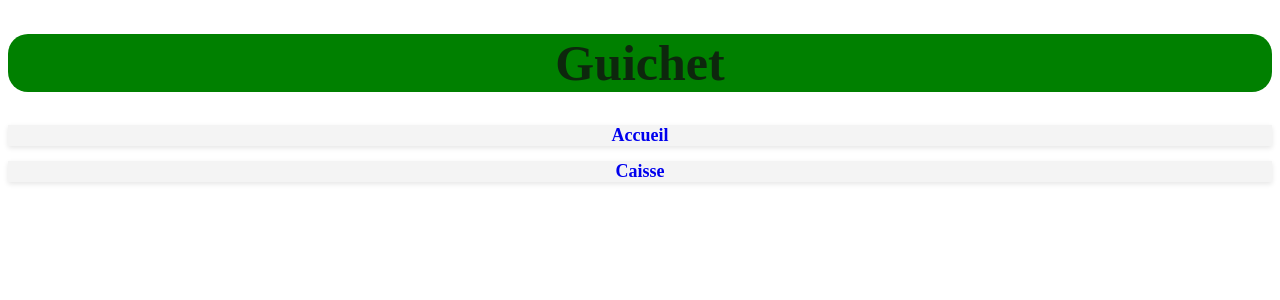
After one commit to HaikoTech/stage, a Django app: page /guichet in a window 1280 px wide. The commit adds this page. Shown: the top 300 px of the page. Run offline with Django 4.2, Linux system fonts and the light colour scheme; data comes from the database, SQL or seed files in the repository; both versions use the stored data as it was after the commit.

Commit message:
Ajout d un interface a chaque guichet

```diff
--- a/core/mi_lahatra/models.py
+++ b/core/mi_lahatra/models.py
@@ -14,3 +14,5 @@ class Personne(models.Model):
     nom = models.CharField(max_length=255)
     guichet = models.CharField(max_length=255)
     numero = models.IntegerField()
+    date_temps = models.CharField(max_length=255, default="")
+    statut = models.CharField(max_length=255, default="New")
--- a/core/mi_lahatra/static/style.css
+++ b/core/mi_lahatra/static/style.css
@@ -24,3 +24,13 @@ body{
     background-color: greenyellow;
     border-radius: 20px;
 }
+
+.back_color_green{
+    background-color: green;
+    border-radius: 20px
+}
+
+.little{
+    margin-left: 20%;
+    margin-right: 20%;
+}
--- /dev/null
+++ b/core/mi_lahatra/templates/guichet.html
@@ -0,0 +1,55 @@
+{% extends "index.html" %}
+
+{% block title %}
+  Guichet
+{% endblock %}
+
+
+{% block content %}
+  <h1 id="bienvenue" class="back_color_green">Guichet</h1>
+
+    <ul class="liste_guichet">
+      {% for g in g %}
+      <li>
+        <h3><a class="liste_guichet" href="/guichet/{{ g.id }}">{{ g.nom }}</a></h3>
+      </li>
+      {% endfor %}
+
+
+<style>
+    a{
+        text-decoration: none;
+    }
+    .liste_guichet {
+        list-style-type: none;
+        margin: 0;
+        padding: 0;
+        display: flex;
+        flex-direction: column;
+        gap: 15px;
+    }
+
+    .liste_guichet li {
+        background-color: #f4f4f4;
+        border-radius:
+        padding: 15px;
+        box-shadow: 0 2px 5px rgba(0, 0, 0, 0.1);
+        transition: transform 0.2s ease-in-out;
+        cursor: pointer;
+    }
+
+    .liste_guichet li h3 {
+        margin: 0;
+        font-size: 18px;
+        color: #333;
+    }
+
+    .liste_guichet li::hover {
+        color: #222;
+    }
+
+    .liste_guichet li p {
+        text-align: left;
+    }
+</style>
+{% endblock %}
--- a/core/mi_lahatra/templates/main.html
+++ b/core/mi_lahatra/templates/main.html
@@ -6,7 +6,7 @@
 
 
 {% block content %}
-  <h1 id="bienvenue">mi-lahatra</h1>
+  <h1 id="bienvenue" class="back_color_green">mi-lahatra</h1>
 
   {% if fin and fin != "" %}
   <script>
--- a/core/mi_lahatra/urls.py
+++ b/core/mi_lahatra/urls.py
@@ -12,7 +12,7 @@ urlpatterns = [
     path('ajouter_guichet', app.ajout_guichet),
     path('ajouter_guichet/ajouter', app.ajout_guichet_ajout),
 
-    path('suppr_personne/<int:id>', app.suppr_personne),
+    path('suppr_personne/<str:page>/<int:id>', app.suppr_personne),
     path('suppr_guichet/<int:id>', app.suppr_guichet),
 
     path('modif_guichet/<int:id>', app.modif_guichet),
@@ -22,4 +22,7 @@ urlpatterns = [
     path('modif_personne/modification/<int:id>', app.modif_personne_m),
 
     path('attente', app.attente_main),
+
+    path('guichet', app.guichet),
+    path('guichet/<int:id>', app.guichet_id),
 ]
--- a/core/mi_lahatra/views.py
+++ b/core/mi_lahatra/views.py
@@ -7,6 +7,8 @@ from django.db.models import Q
 
 from mi_lahatra.models import Guichet
 from mi_lahatra.models import Personne
+
+from datetime import *
 
 
 class Application():
@@ -38,9 +40,14 @@ class Application():
         template = loader.get_template('base.html')
         guichet = Guichet.objects.all().values()
         pers = Personne.objects.all().values()
+
+        date = datetime.now()
+        date = date.strftime("%d/%m/%Y %H:%M:%S")
+
         context = {
             'g': guichet,
             'p': pers,
+            'date': date,
         }
         return HttpResponse(template.render(context, request))
 
@@ -48,11 +55,15 @@ class Application():
     def ajout_pers(request):
         x = request.POST['input_nom']
         y = request.POST['input_guichet']
+        date = datetime.now()
+        date = date.strftime("%d/%m/%Y %H:%M:%S")
+
         pers = Personne(nom=x, guichet=y)
         guichet = Guichet.objects.get(nom=y)
         guichet.nb_now += 1
         guichet.nb_personne += 1
         pers.numero = guichet.nb_now
+        pers.date_temps = date
         pers.save()
         guichet.save()
 
@@ -102,7 +113,7 @@ class Application():
         return HttpResponse(template.render(context, request))
 
     @staticmethod
-    def suppr_personne(request, id):
+    def suppr_personne(request, page, id):
         pers = Personne.objects.get(id=id)
         guich = pers.guichet
         guichet = Guichet.objects.get(nom=guich)
@@ -115,13 +126,27 @@ class Application():
         guichet.save()
         pers.delete()
 
-        template = loader.get_template('base.html')
-        guichet = Guichet.objects.all().values()
-        pers = Personne.objects.all().values()
-        context = {
-            'g': guichet,
-            'p': pers,
-        }
+        template = loader.get_template(page+".html")
+
+        if page == "guichet_id":
+            guichet = Guichet.objects.get(nom=guich)
+            pers = Personne.objects.filter(guichet=guichet.nom)
+            try:
+                p_now = Personne.objects.earliest('id')
+            except:
+                p_now = "0"
+            context = {
+                'g': guichet,
+                'p': pers,
+                'p_now': p_now,
+            }
+        else:
+            guichet = Guichet.objects.all().values()
+            pers = Personne.objects.all().values()
+            context = {
+                'g': guichet,
+                'p': pers,
+            }
         return HttpResponse(template.render(context, request))
 
     @staticmethod
@@ -226,3 +251,32 @@ class Application():
             'p': pers,
         }
         return HttpResponse(template.render(context, request))
+
+    @staticmethod
+    def guichet(request):
+        template = loader.get_template('guichet.html')
+        guichet = Guichet.objects.all().values()
+        pers = Personne.objects.all().values()
+        context = {
+            'g': guichet,
+            'p': pers,
+        }
+        return HttpResponse(template.render(context, request))
+
+    @staticmethod
+    def guichet_id(request, id):
+        template = loader.get_template('guichet_id.html')
+        guichet = Guichet.objects.get(id=id)
+        pers = Personne.objects.filter(guichet=guichet.nom)
+        try:
+            p_now = Personne.objects.earliest('id')
+        except:
+            p_now = "0"
+
+        context = {
+            'g': guichet,
+            'p': pers,
+            'p_now': p_now,
+            'counter': range(len(pers)),
+        }
+        return HttpResponse(template.render(context, request))
```
Also changed, not shown: core/mi_lahatra/templates/base.html (+6 -1 lines), core/mi_lahatra/templates/guichet_id.html (added, +51 -0 lines), core/db.sqlite3, core/mi_lahatra/migrations/0009_personne_date_temps.py (added), core/mi_lahatra/migrations/0010_personne_status.py (added), core/mi_lahatra/migrations/0011_rename_status_personne_statut.py (added), core/mi_lahatra/templates/image/true.jpg (added).
